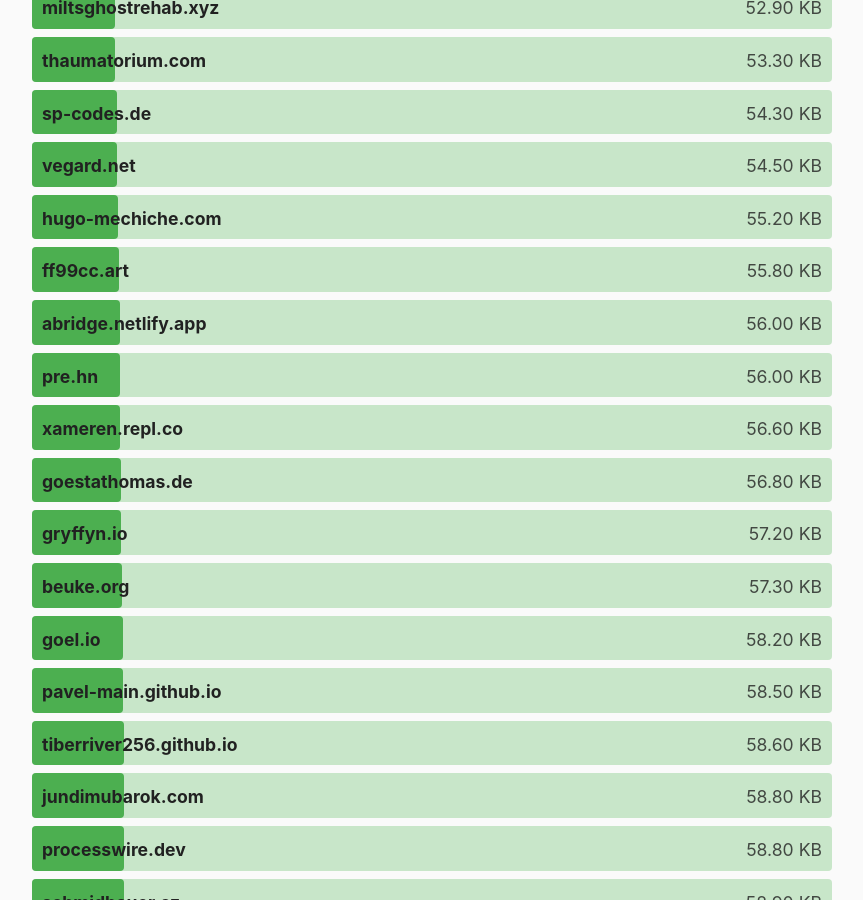
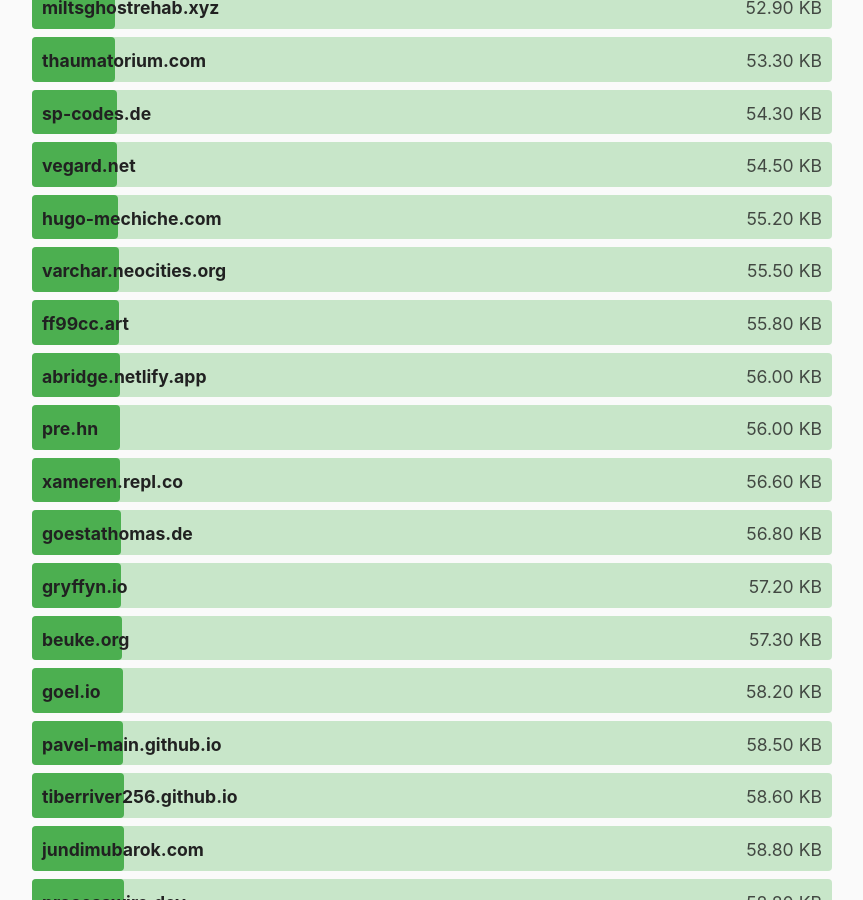
Before and after one commit to kevquirk/512kb.club, a Jekyll site: the page built from index.md, in a window 1280 px wide and 900 px high, scrolled down 16575 px. Shown: the whole window, without its empty margins (208-1071 px from the left). Built offline with Jekyll 4.4.1, drawn with Linux system fonts in a browser that asks for light colours; some of the changed text lies outside the part shown.

Commit message:
Update varchar.neocities.org size

```diff
--- a/_data/sites.yml
+++ b/_data/sites.yml
@@ -3330,8 +3330,8 @@
 
 - domain: varchar.neocities.org
   url: https://varchar.neocities.org/
-  size: 171.1
-  last_checked: 2024-01-16
+  size: 55.5
+  last_checked: 2024-01-19
 
 - domain: vegard.net
   url: https://www.vegard.net/
```
